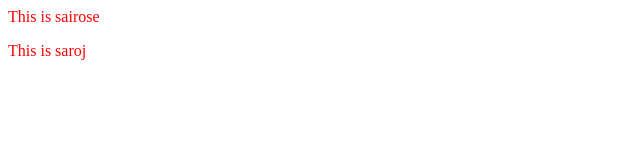
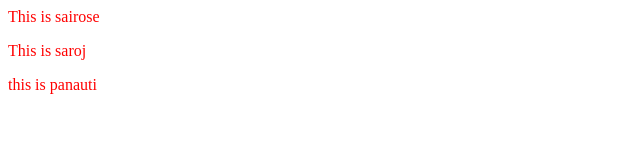
Before and after one commit to Sairose/local-repo, a plain HTML site: page index.html in a window 1280 px wide. Shown: the whole page, without its empty margins (0-640 px from the left). Drawn offline with Linux system fonts and the light colour scheme.

Commit message:
paragraph added in index.html

```diff
--- a/index.html
+++ b/index.html
@@ -1,3 +1,4 @@
 <link rel="stylesheet" href="index.css">
 <p>This is sairose</p>
 <p>This is saroj</p>
+<p>this is panauti</p>
```
